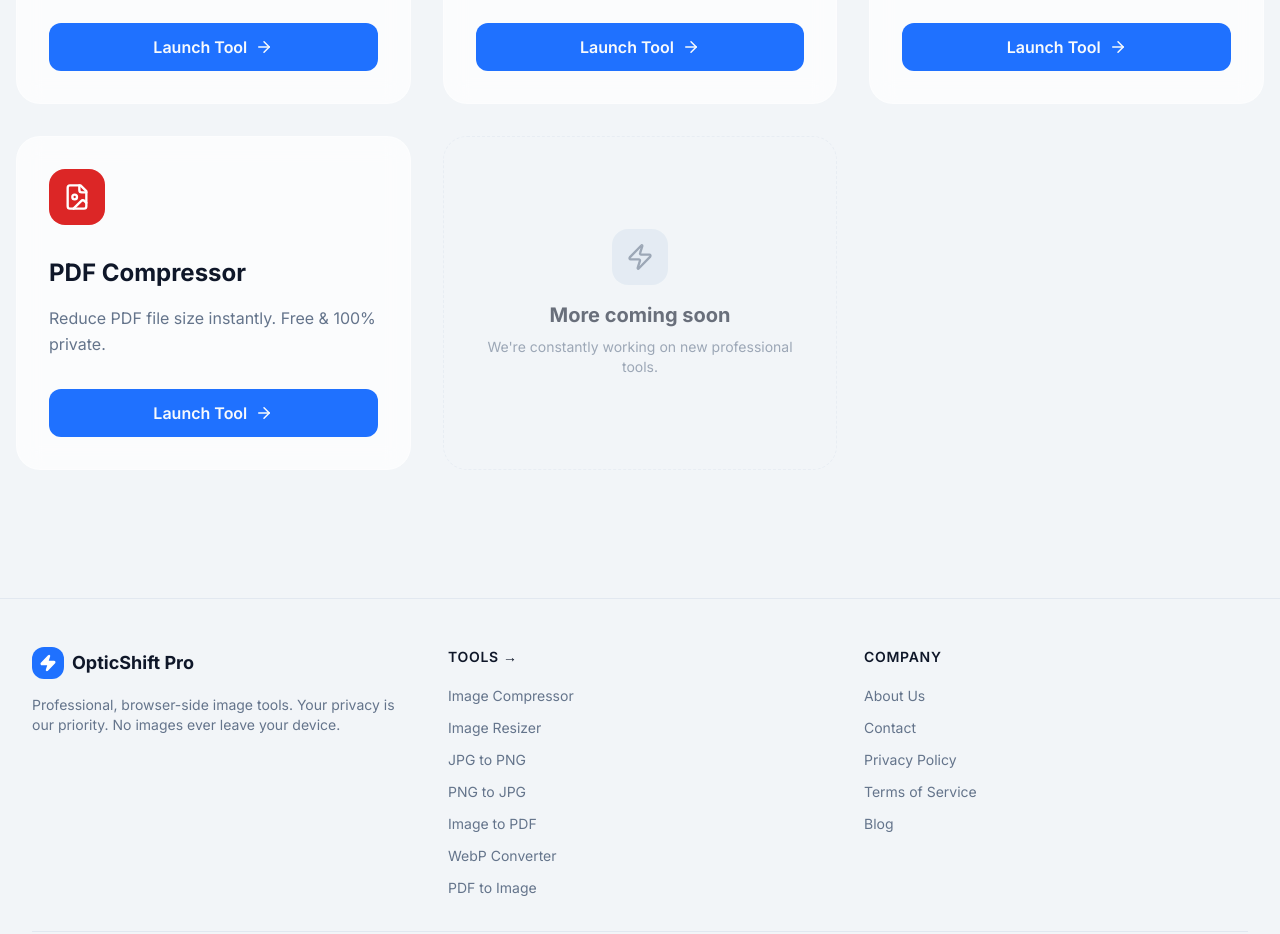
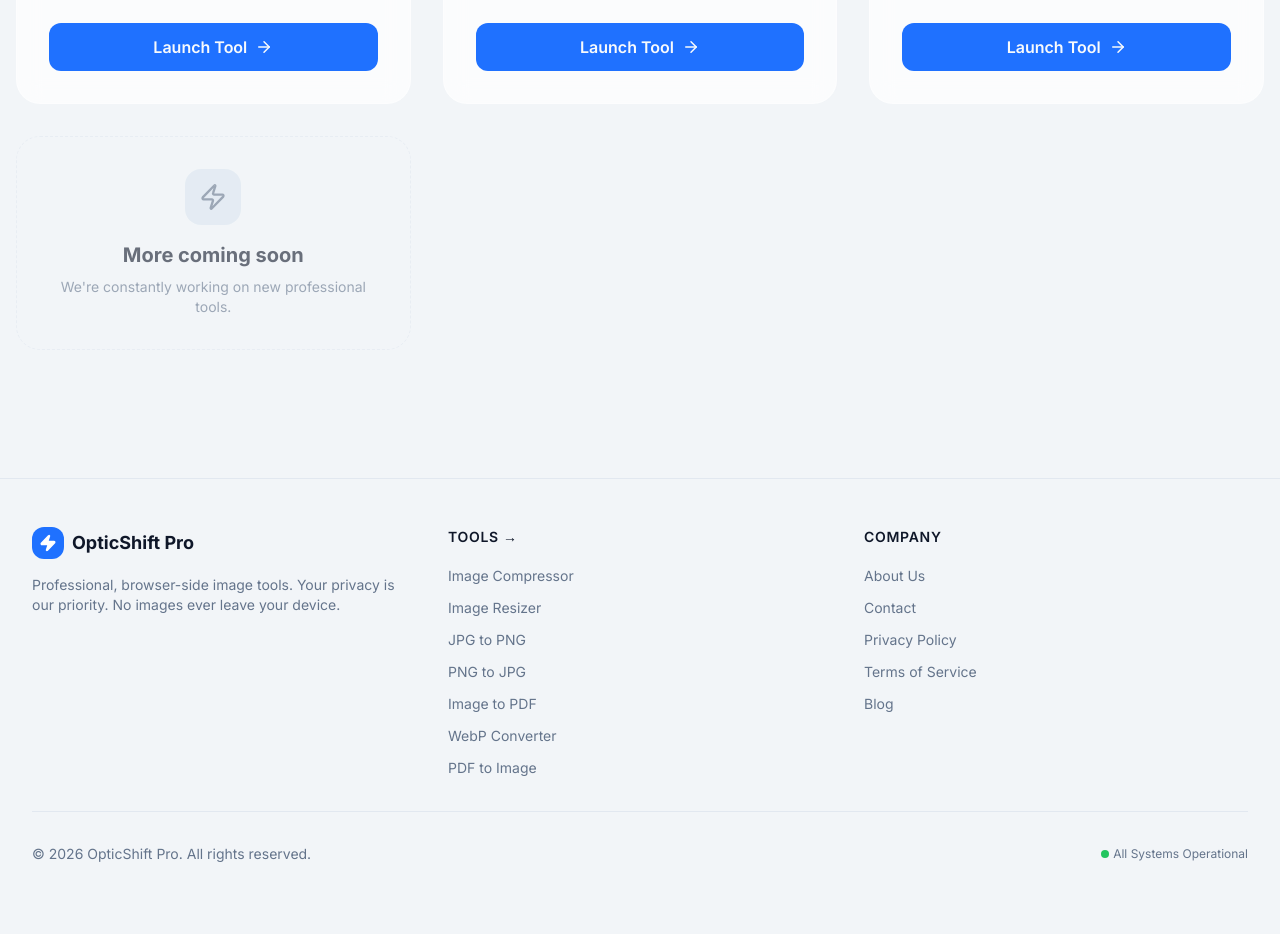
Before and after one commit to surajkumar122024-star/ok01, a Next.js app: page /tools in a window 1280 px wide. Shown: the part 2120-3054 px from the top of the page. After the commit the page ends 3032 px from the top, so only its background shows below. Built offline with nearby package versions, Linux system fonts and the light colour scheme.

Commit message:
Delete PDF Compressor from tools
Removed PDF Compressor tool from the tools list.

```diff
--- a/src/app/tools/page.tsx
+++ b/src/app/tools/page.tsx
@@ -118,13 +118,6 @@ const tools = [
   icon: FileImage,
   color: "bg-slate-500"
 },
-  {
-  name: "PDF Compressor",
-  slug: "pdf-compressor",
-  description: "Reduce PDF file size instantly. Free & 100% private.",
-  icon: FileImage,
-  color: "bg-red-600"
-},
 ];
 
 export default function ToolsPage() {
```
